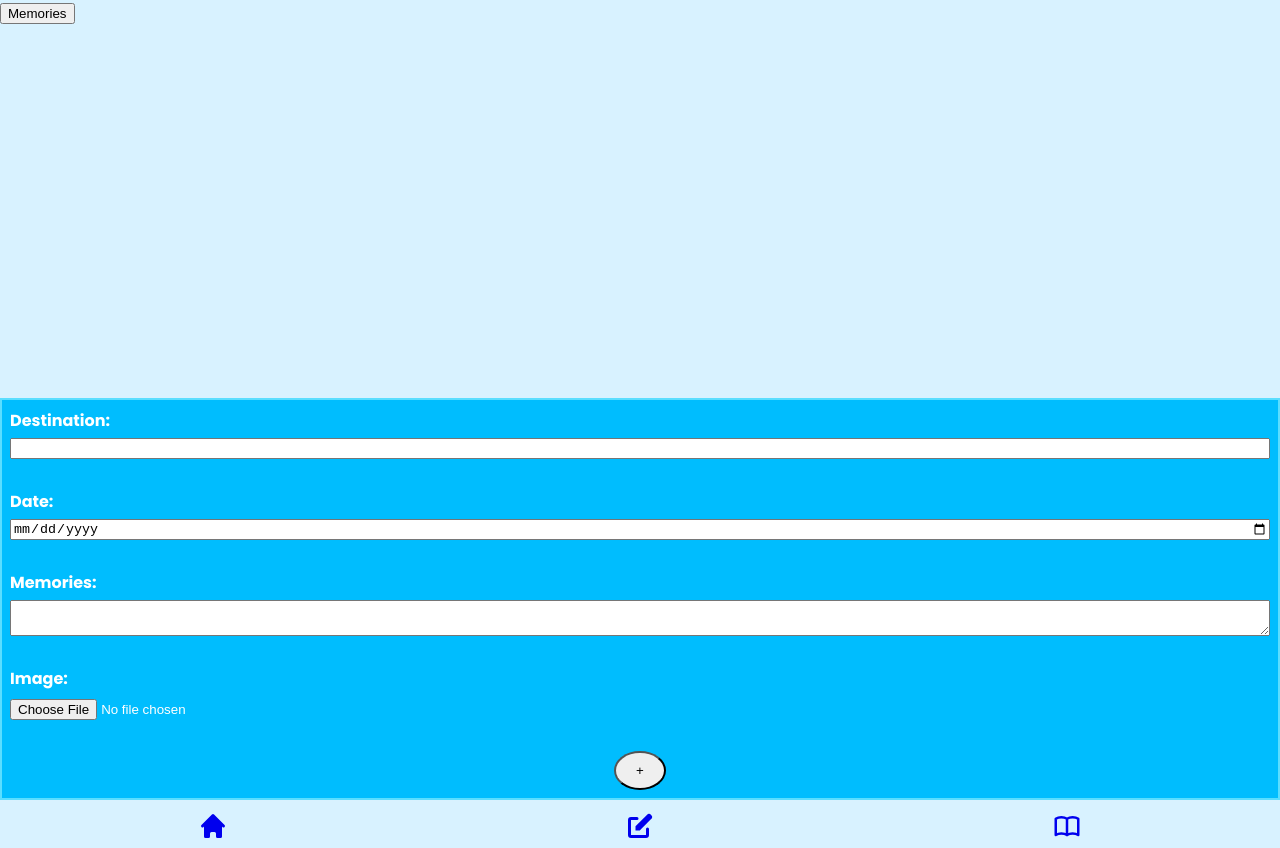
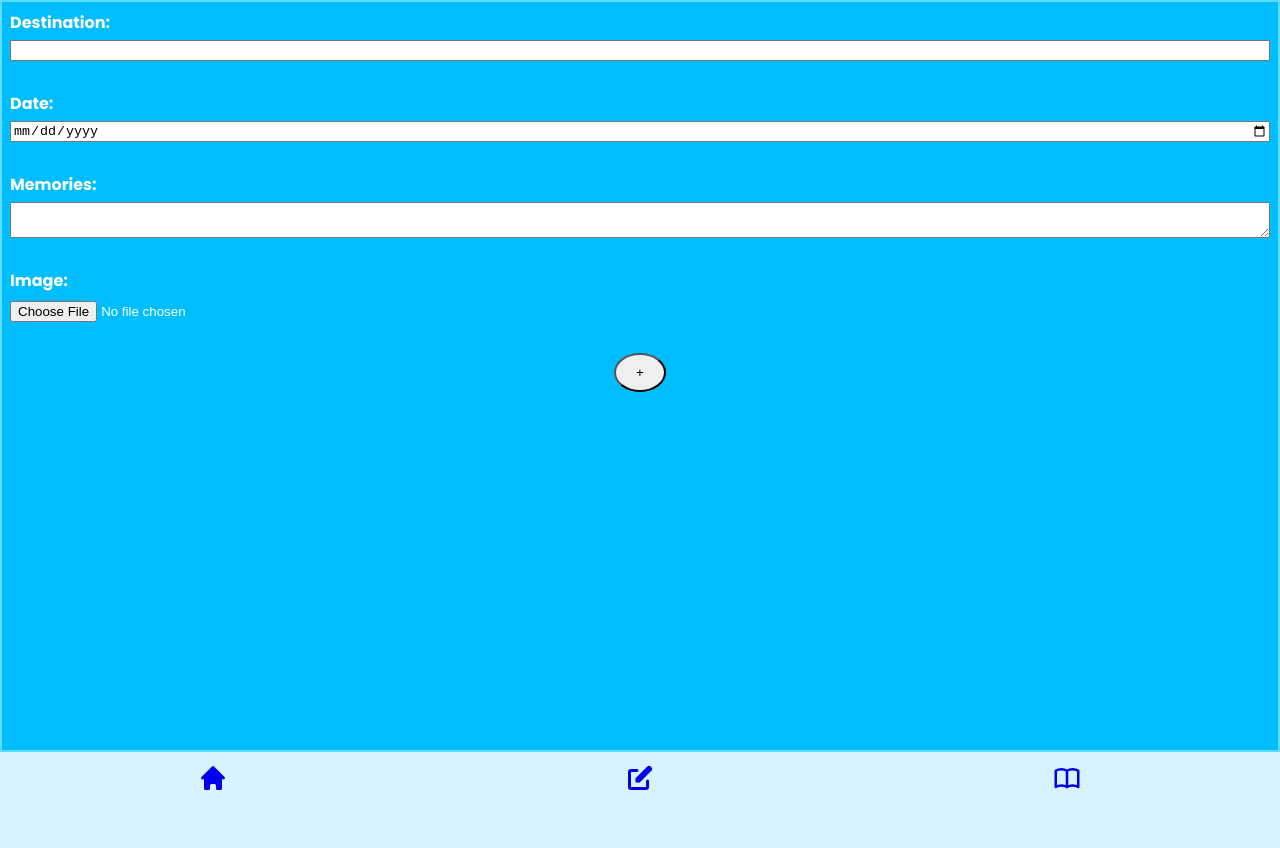
Before and after one commit to WaliedWeb/capstone-project, a React (Vite) app: page /addMemories in a window 1280 px wide. After the commit the page ends 800 px from the top, so only its background shows below. Built offline with nearby package versions, Linux system fonts and the light colour scheme.

Commit message:
fixing the form

```diff
--- a/src/app/Pages/AddDiary.tsx
+++ b/src/app/Pages/AddDiary.tsx
@@ -29,9 +29,6 @@ export default function AddDiary(): JSX.Element {
 
   return (
     <Container>
-      <Link to="/">
-        <Button>Memories</Button>{' '}
-      </Link>
       <Div>
         <DiaryInput onSubmit={handleSubmit} />
       </Div>
@@ -40,7 +37,7 @@ export default function AddDiary(): JSX.Element {
 }
 
 const Container = styled.div`
-  height: 100vh;
+  height: 94vh;
   display: grid;
   grid-template-rows: 1fr auto;
 `;
```
